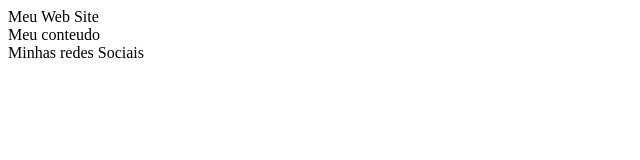
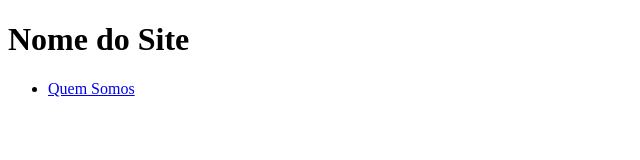
Before and after one commit to tarcisiopenalva/repositorio-git, a plain HTML site: page site/index.html in a window 1280 px wide. Shown: the whole page, without its empty margins (0-640 px from the left). Drawn offline with Linux system fonts and the light colour scheme.

Commit message:
second commit

```diff
--- a/site/index.html
+++ b/site/index.html
@@ -1,5 +1,5 @@
 <!DOCTYPE html>
-<html lang="en">
+<html lang="pt">
 <head>
     <meta charset="UTF-8">
     <meta http-equiv="X-UA-Compatible" content="IE=edge">
@@ -7,8 +7,15 @@
     <title>Document</title>
 </head>
 <body>
-    <header>Meu Web Site</header>
-    <main>Meu conteudo</main>
-    <footer>Minhas redes Sociais</footer>
+    <header>
+        <h1>Nome do Site</h1>
+    </header>
+    <nav>
+        <ul>
+            <li>
+                <a href="#">Quem Somos</a>
+            </li>
+        </ul>
+    </nav>
 </body>
 </html>
```
